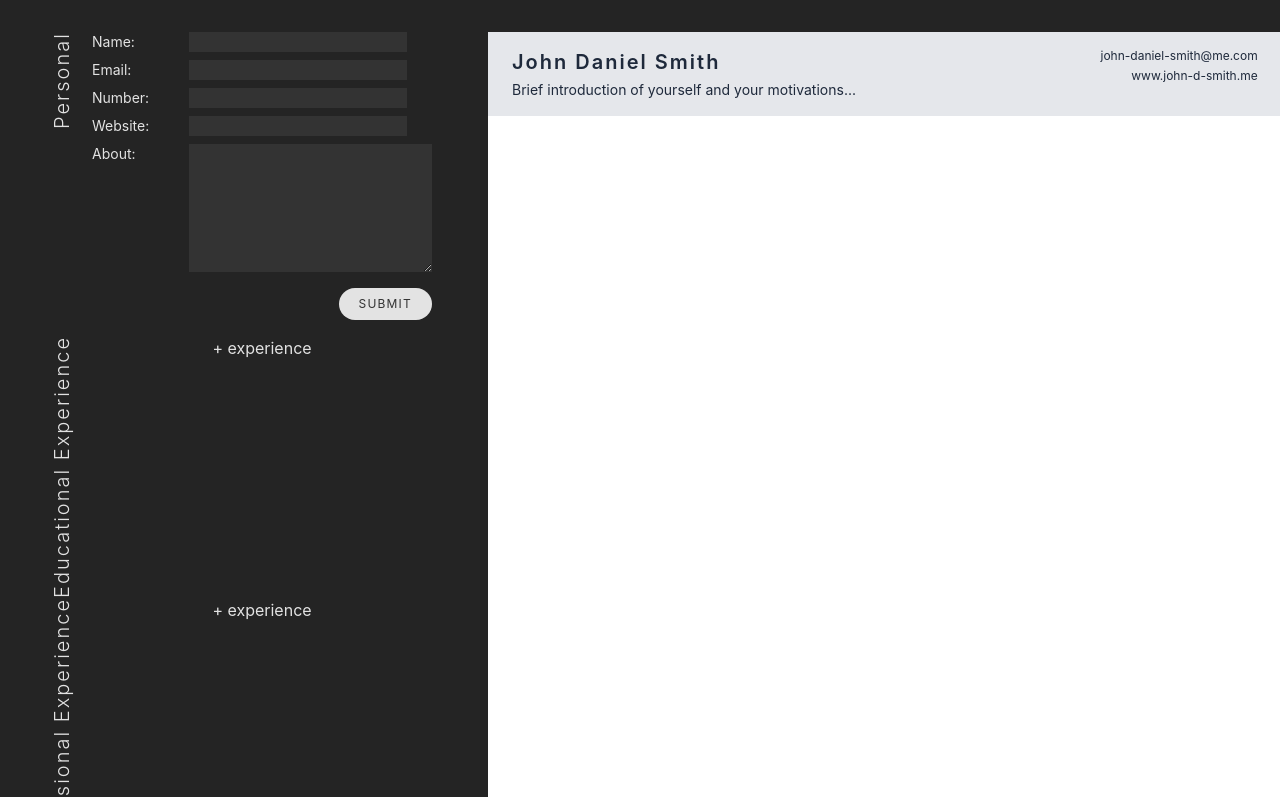
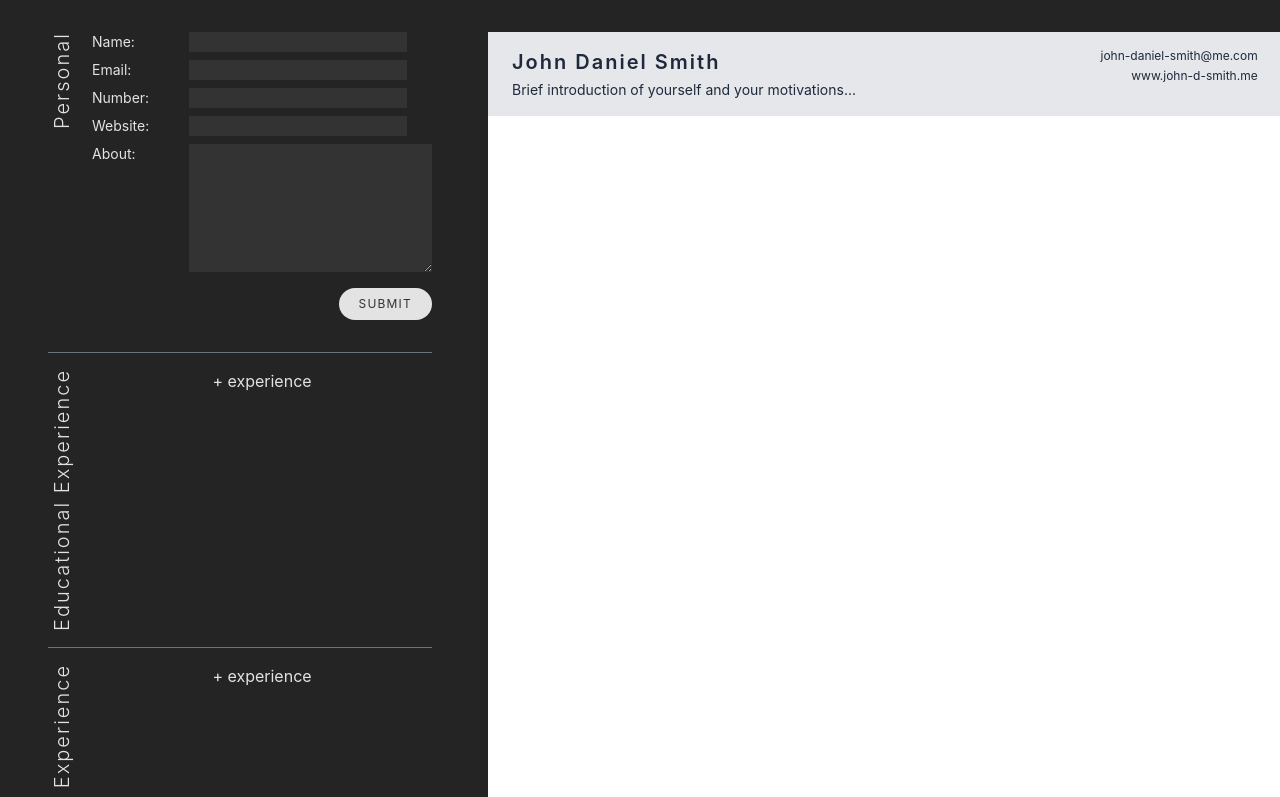
Before and after one commit to owen-addison/odin-react-cv-app, a React (Vite) app: page / in a window 1280 px wide. Shown: the top 797 px of the page. Built offline with nearby package versions, Linux system fonts and the light colour scheme.

Commit message:
[style] Add clearer divisions to form sections - Add spacing between form sections. - Add bottom borders to form sections.

```diff
--- a/src/components/Educational.jsx
+++ b/src/components/Educational.jsx
@@ -22,7 +22,7 @@ function Educational({ educationalSections, setEducationalSections }) {
 
   return (
     <>
-      <div className="educational-container flex">
+      <div className="form-section educational-container">
         <div className="form-title-container">
           <span className="form-section-title">Educational Experience</span>
         </div>
--- a/src/components/Form.jsx
+++ b/src/components/Form.jsx
@@ -18,7 +18,7 @@ function Form({
 
   return (
     <>
-      <div className="form-container w-1/3 min-w-96 flex flex-col content-start">
+      <div className="form-container w-1/3 min-w-96 flex flex-col content-start space-y-4">
         <Personal
           personalDetails={personalDetails}
           setPersonalDetails={handlePersonalDetailsSubmit}
--- a/src/components/Personal.jsx
+++ b/src/components/Personal.jsx
@@ -32,7 +32,7 @@ function Personal({ personalDetails, setPersonalDetails }) {
 
   return (
     <>
-      <div className="personal-container flex">
+      <div className="form-section personal-container flex">
         <div className="form-title-container">
           <span className="form-section-title">Personal</span>
         </div>
--- a/src/components/Professional.jsx
+++ b/src/components/Professional.jsx
@@ -21,7 +21,7 @@ function Professional({ professionalSections, setProfessionalSections }) {
 
   return (
     <>
-      <div className="professional-container flex">
+      <div className="form-section professional-container flex">
         <div className="form-title-container">
           <span className="form-section-title">Professional Experience</span>
         </div>
--- a/src/index.css
+++ b/src/index.css
@@ -50,6 +50,10 @@ button {
   @apply mb-2;
 }
 
+.form-section {
+  @apply flex pb-4 border-b border-solid border-gray-500;
+}
+
 .form-title-container {
   @apply flex justify-end items-end rotate-180 mr-4;
 }
```
